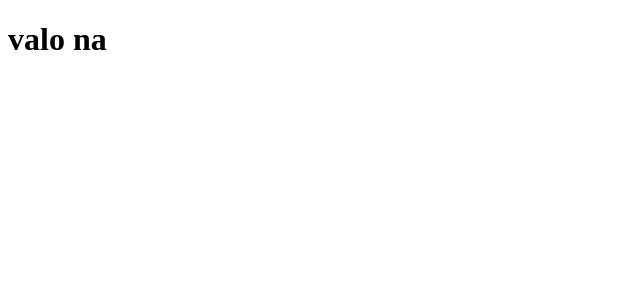
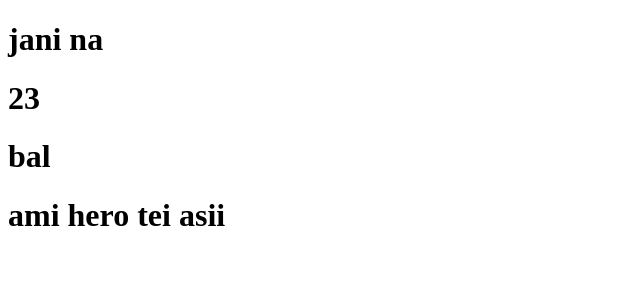
Before and after one commit to MD-Tanvir-Uddin-Alif/React, a React (Vite) app in the folder vite-project/: page / in a window 1280 px wide. Shown: the top 300 px of the page, without its empty margins (0-640 px from the left). Built offline with nearby package versions, Linux system fonts and the light colour scheme.

Commit message:
conditional rendering done, propt passing learing

```diff
--- a/vite-project/src/App.jsx
+++ b/vite-project/src/App.jsx
@@ -1,10 +1,15 @@
 import React from 'react';
+import Hero from './component/Hero'
 const App = () => {
-  const hudat = false;
+  const hudat = {
+    nameIs : "jani na",
+    age : 23,
+    language : "bal"
+  };
   return (
     <div>
       {
-        hudat?<h1>valo</h1>:<h1>valo na</h1>
+        <Hero hudai={hudat}/>
       }
     </div>
   );
--- a/vite-project/src/component/Hero.jsx
+++ b/vite-project/src/component/Hero.jsx
@@ -1,9 +1,12 @@
 import React from 'react';
 
-const Hero = () => {
+const Hero = (props) => {
     return (
         <div>
-            <img src="https://www.google.com/imgres?q=zoro%20wallpaper&imgurl=https%3A%2F%2F4kwallpapers.com%2Fimages%2Fwallpapers%2Froronoa-zoro-4480x2520-19795.jpg&imgrefurl=https%3A%2F%2F4kwallpapers.com%2Fanime%2Froronoa-zoro-19795.html&docid=pMYVS7lSI8wqEM&tbnid=5Ge7nU6wrnG-OM&vet=12ahUKEwjGp7XqoN-MAxVBSmwGHQzxNqcQM3oECHoQAA..i&w=4480&h=2520&hcb=2&ved=2ahUKEwjGp7XqoN-MAxVBSmwGHQzxNqcQM3oECHoQAA" alt="" />
+            <h1>{props.hudai['nameIs']}</h1>
+            <h1>{props.hudai['age']}</h1>
+            <h1>{props.hudai['language']}</h1>
+            <h1>ami hero tei asii</h1>
         </div>
     );
 };
```
